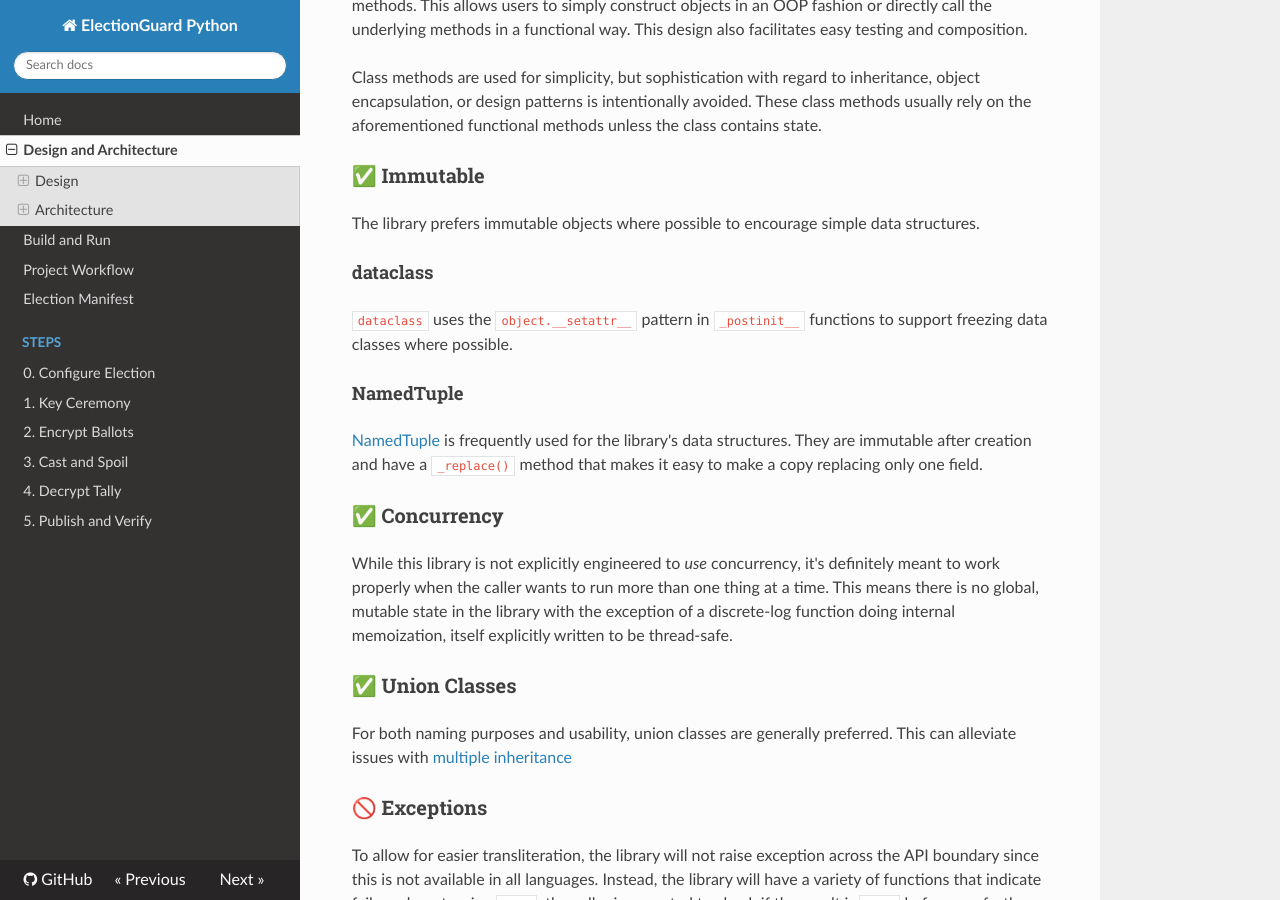
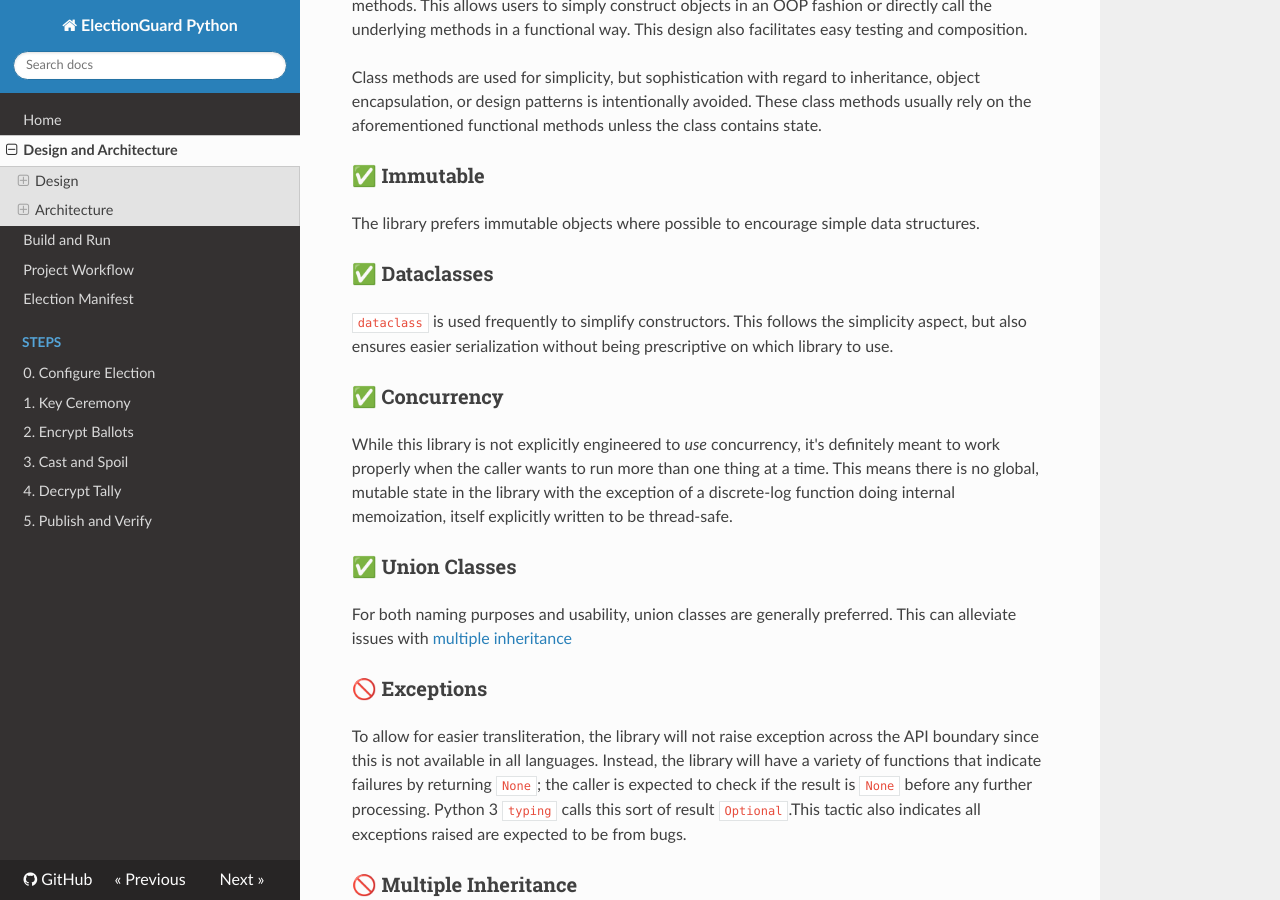
Before and after one commit to Election-Tech-Initiative/electionguard-python, an MkDocs documentation site: the page built from docs/Design_and_Architecture.md, in a window 1280 px wide and 900 px high, scrolled down 637 px. Built offline with MkDocs 1.6.1, drawn with Linux system fonts in a browser that asks for light colours; nearby versions of some CDN libraries.

Commit message:
📄  Design and Architecture Shifts
- Remove focus on NamedTuple's in favor of dataclasses since serializers tend to handle these better
- Change name of section to

```diff
--- a/docs/Design_and_Architecture.md
+++ b/docs/Design_and_Architecture.md
@@ -22,13 +22,9 @@ Class methods are used for simplicity, but sophistication with regard to inherit
 
 The library prefers immutable objects where possible to encourage simple data structures.
 
-#### dataclass
+### ✅ Dataclasses
 
-`dataclass` uses the `object.__setattr__` pattern in `_postinit__` functions to support freezing data classes where possible.
-
-#### NamedTuple
-
-[NamedTuple](https://docs.python.org/3/library/typing.html#typing.NamedTuple) is frequently used for the library's data structures. They are immutable after creation and have a `_replace()` method that makes it easy to make a copy replacing only one field.
+`dataclass` is used frequently to simplify constructors. This follows the simplicity aspect, but also ensures easier serialization without being prescriptive on which library to use.
 
 ### ✅ Concurrency
 
```
